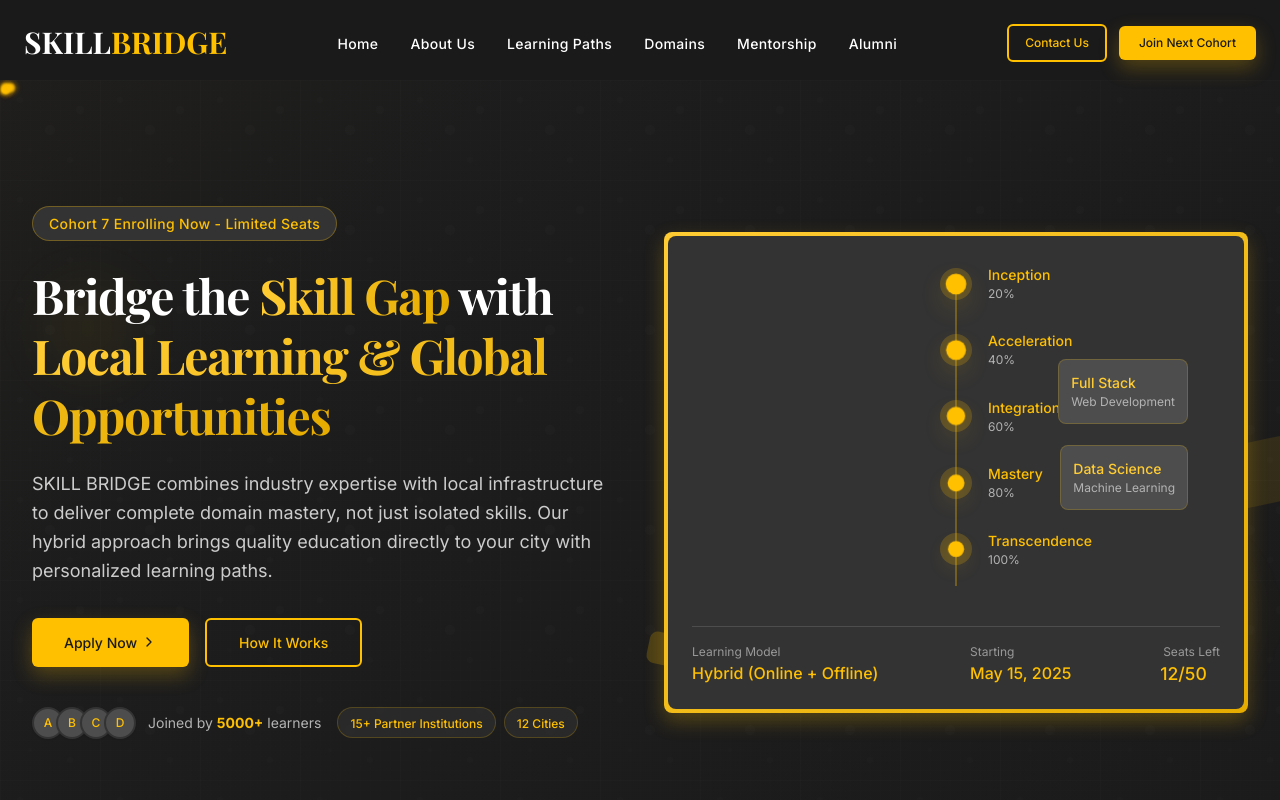
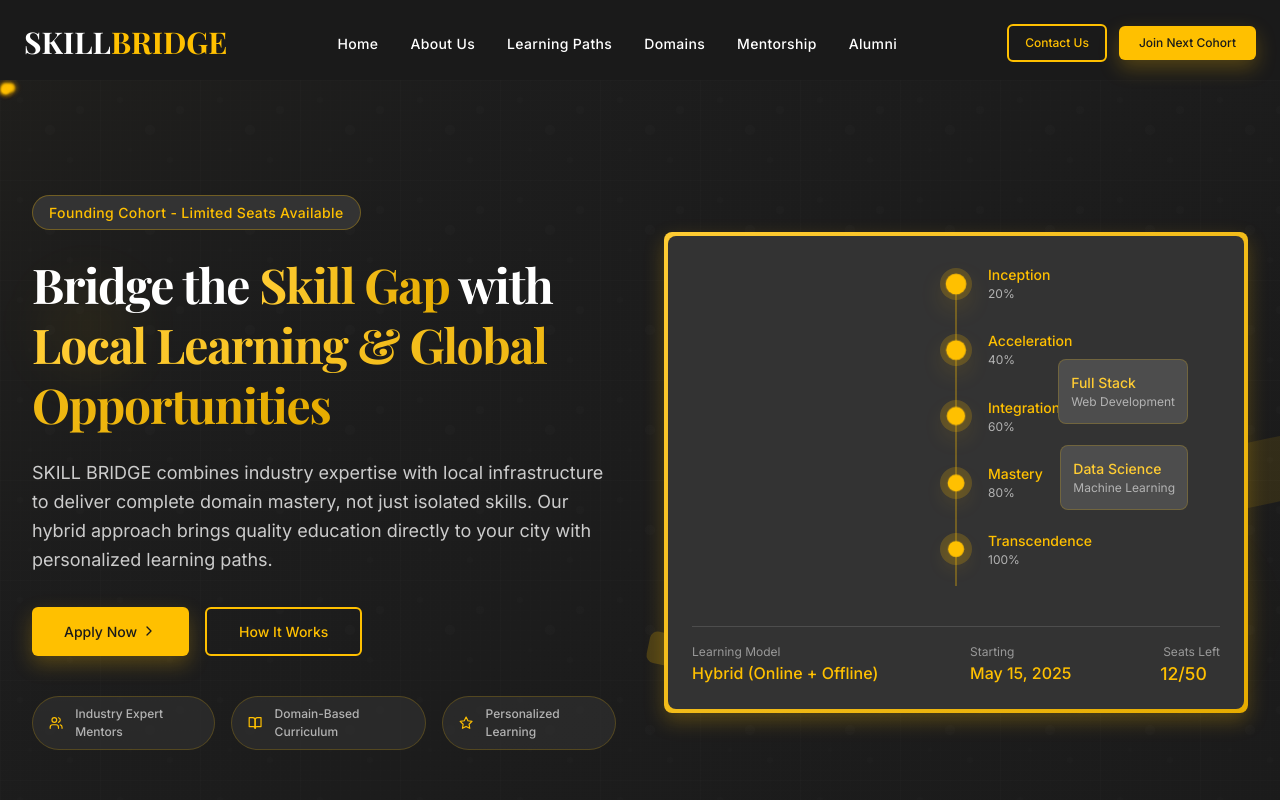
Before and after one commit to Nikhil9989/psb, a Next.js app: page /psb/ in a window 1280 px wide. Shown: the top 800 px of the page. Built offline with nearby package versions, Linux system fonts and the light colour scheme.

Commit message:
Update Hero component to reflect founding cohort and realistic program features

```diff
--- a/components/home/Hero.tsx
+++ b/components/home/Hero.tsx
@@ -3,7 +3,7 @@
 import React from 'react';
 import { motion } from 'framer-motion';
 import Link from 'next/link';
-import { ChevronRight } from 'lucide-react';
+import { ChevronRight, Users, BookOpen, Star } from 'lucide-react';
 
 const Hero = () => {
   return (
@@ -63,7 +63,7 @@ const Hero = () => {
               className="mb-6"
             >
               <span className="inline-block px-4 py-1.5 bg-obsidian-800 border border-gold-500/30 text-gold-500 rounded-full text-sm font-medium tracking-wide">
-                Cohort 7 Enrolling Now - Limited Seats
+                Founding Cohort - Limited Seats Available
               </span>
             </motion.div>
 
@@ -117,28 +117,17 @@ const Hero = () => {
               transition={{ delay: 0.7, duration: 0.8 }}
               className="mt-10 flex flex-col sm:flex-row items-center gap-4 justify-center lg:justify-start text-xs md:text-sm text-obsidian-300"
             >
-              <div className="flex items-center gap-2">
-                <div className="flex -space-x-2 mr-1">
-                  {[...Array(4)].map((_, i) => (
-                    <div
-                      key={i}
-                      className="w-8 h-8 rounded-full border-2 border-obsidian-800 bg-obsidian-700 flex items-center justify-center shadow-sm"
-                    >
-                      <span className="text-xs font-medium text-gold-500">
-                        {String.fromCharCode(65 + i)}
-                      </span>
-                    </div>
-                  ))}
-                </div>
-                <span>Joined by <strong className="text-gold-500">5000+</strong> learners</span>
+              <div className="flex items-center gap-3 px-4 py-2 rounded-full bg-obsidian-800/60 border border-gold-500/20">
+                <Users className="w-4 h-4 text-gold-500" />
+                <span className="text-xs font-medium">Industry Expert Mentors</span>
               </div>
-              <div className="flex items-center gap-2">
-                <div className="px-3 py-1 rounded-full bg-obsidian-800/60 border border-gold-500/20">
-                  <span className="text-xs font-medium text-gold-500">15+ Partner Institutions</span>
-                </div>
-                <div className="px-3 py-1 rounded-full bg-obsidian-800/60 border border-gold-500/20">
-                  <span className="text-xs font-medium text-gold-500">12 Cities</span>
-                </div>
+              <div className="flex items-center gap-3 px-4 py-2 rounded-full bg-obsidian-800/60 border border-gold-500/20">
+                <BookOpen className="w-4 h-4 text-gold-500" />
+                <span className="text-xs font-medium">Domain-Based Curriculum</span>
+              </div>
+              <div className="flex items-center gap-3 px-4 py-2 rounded-full bg-obsidian-800/60 border border-gold-500/20">
+                <Star className="w-4 h-4 text-gold-500" />
+                <span className="text-xs font-medium">Personalized Learning</span>
               </div>
             </motion.div>
           </motion.div>
```
